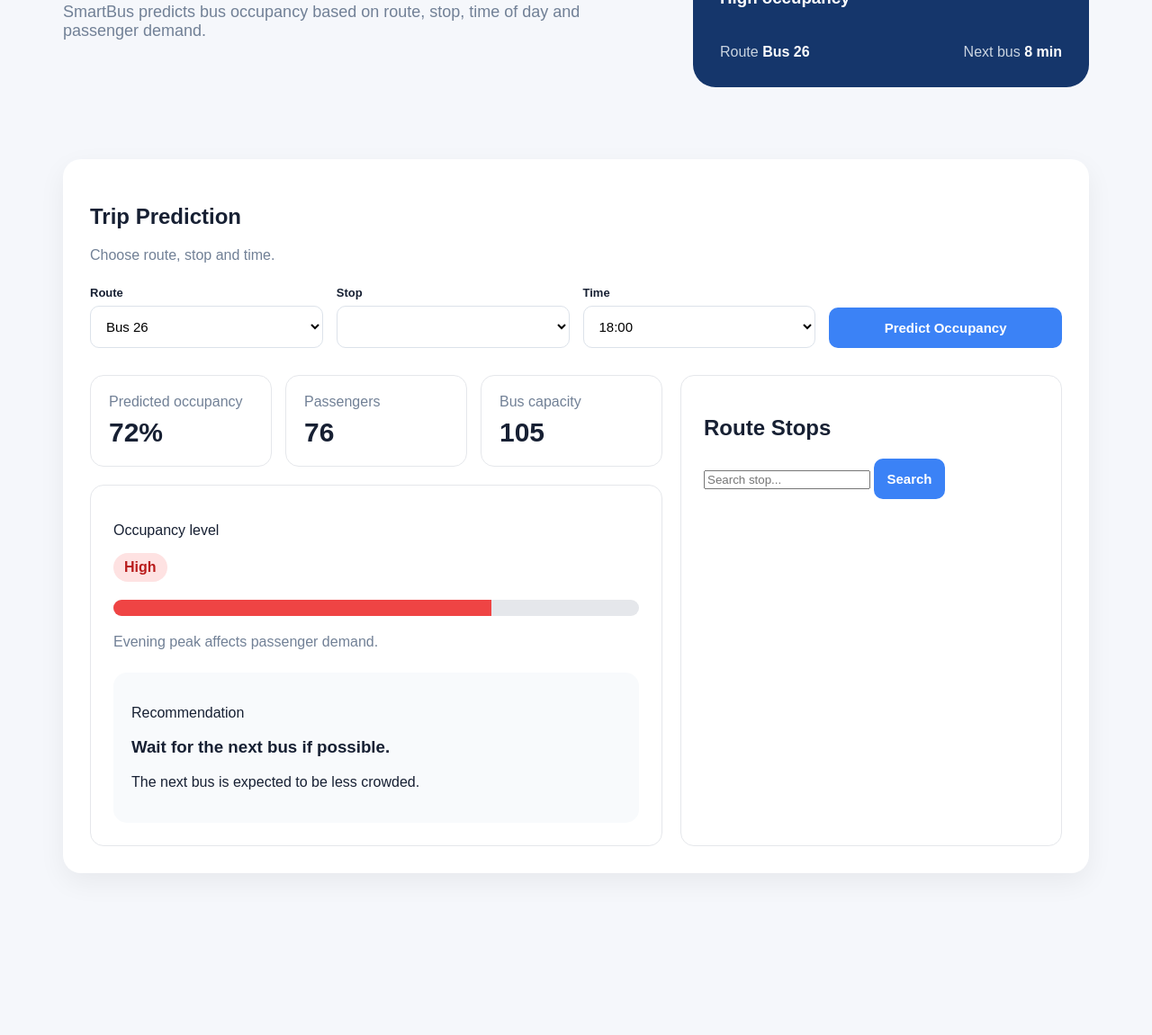
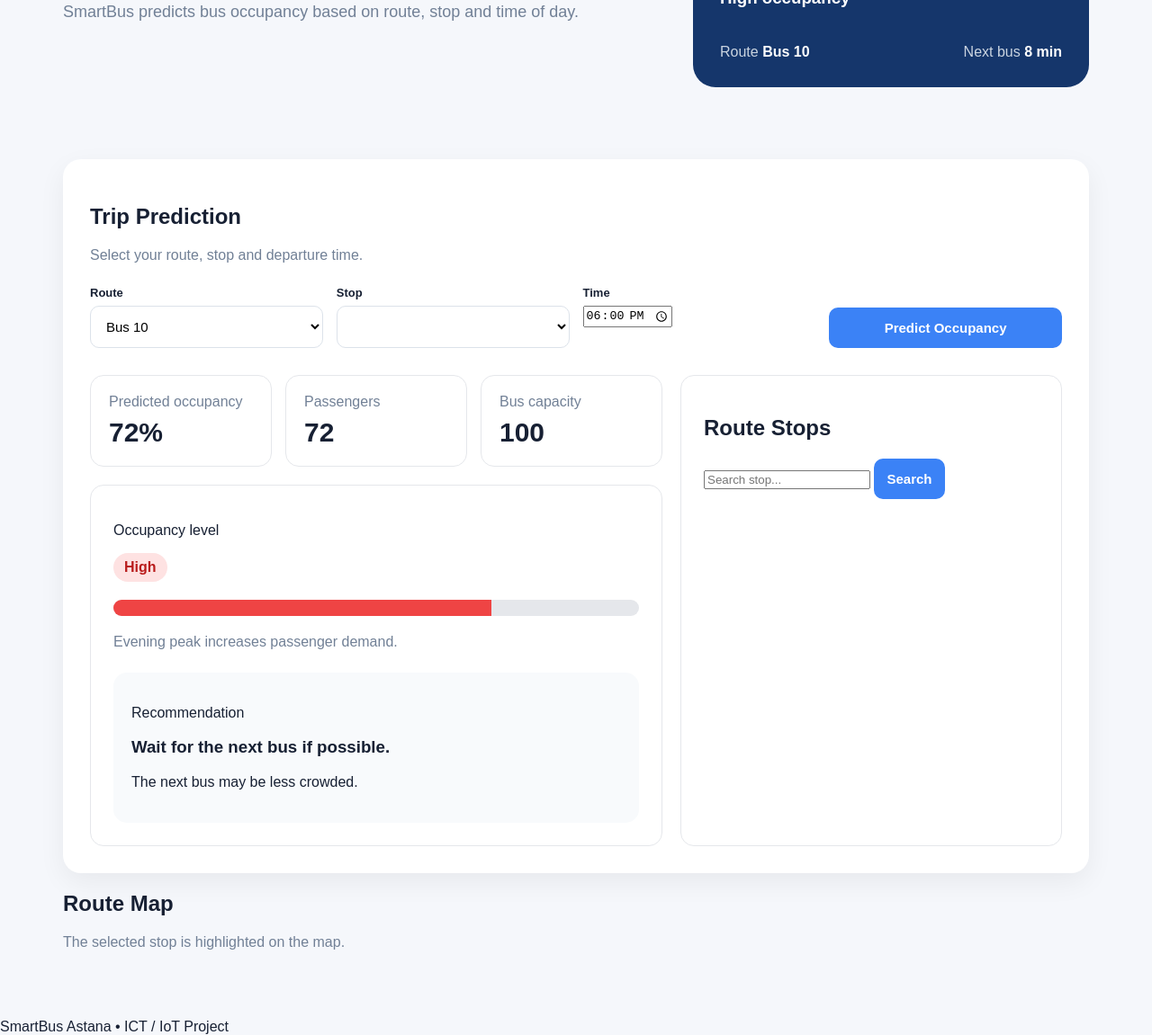
Before and after one commit to amanalikhan9020/smart-bus, a plain HTML site: page index.html in a window 1280 px wide. Shown: the part 322-1473 px from the top of the page at 90% size. Before the commit the page ends 1353 px from the top, so only its background shows below. Drawn offline with nearby package versions, Linux system fonts and the light colour scheme.

Commit message:
Revise header and hero section in index.html
Refactor index.html to improve structure and content.

```diff
--- a/index.html
+++ b/index.html
@@ -3,9 +3,15 @@
 <head>
   <meta charset="UTF-8">
   <meta name="viewport" content="width=device-width, initial-scale=1.0">
+
   <title>SmartBus Astana</title>
 
   <link rel="stylesheet" href="style.css">
+
+  <link
+    rel="stylesheet"
+    href="https://unpkg.com/leaflet@1.9.4/dist/leaflet.css"
+  >
 </head>
 
 <body>
@@ -13,44 +19,66 @@
 <header>
   <div class="logo">
     <div class="logo-box">SB</div>
+
     <div>
       <h2>SmartBus Astana</h2>
-        <p>AI Occupancy Prediction</p>
+      <p>AI Bus Occupancy Prediction</p>
     </div>
   </div>
 </header>
 
+
 <section class="hero">
+
   <div class="hero-text">
-      <span class="badge">Astana • Public Transport • AI Prediction</span>
 
-      <h1>Know how crowded your bus will be.</h1>
+    <span class="badge">
+      Astana • Public Transport • AI Prediction
+    </span>
+
+    <h1>
+      Know how crowded your bus will be.
+    </h1>
 
     <p>
       SmartBus predicts bus occupancy based on route,
-        stop, time of day and passenger demand.
+      stop and time of day.
     </p>
+
   </div>
 
+
   <div class="prediction-card">
+
     <p>Current prediction</p>
 
     <h2 id="heroPercent">72%</h2>
 
-      <h3 id="heroStatus">High occupancy</h3>
+    <h3 id="heroStatus">
+      High occupancy
+    </h3>
+
 
     <div class="hero-info">
+
       <div>
         <span>Route</span>
-          <strong id="heroRoute">Bus 26</strong>
+        <strong id="heroRoute">
+          Bus 10
+        </strong>
       </div>
 
       <div>
         <span>Next bus</span>
-          <strong id="heroNext">8 min</strong>
+        <strong id="heroNext">
+          8 min
+        </strong>
       </div>
+
     </div>
+
   </div>
+
 </section>
 
 
@@ -59,7 +87,11 @@
 <section class="main-card">
 
   <h2>Trip Prediction</h2>
-      <p class="grey">Choose route, stop and time.</p>
+
+  <p class="grey">
+    Select your route, stop and departure time.
+  </p>
+
 
   <div class="controls">
 
@@ -68,9 +100,8 @@
 
       <select id="route">
         <option value="10">Bus 10</option>
-            <option value="12">Bus 12</option>
         <option value="21">Bus 21</option>
-            <option value="26" selected>Bus 26</option>
+        <option value="26">Bus 26</option>
         <option value="40">Bus 40</option>
         <option value="44">Bus 44</option>
         <option value="50">Bus 50</option>
@@ -80,52 +111,20 @@
 
     <div>
       <label>Stop</label>
-          <select id="stop"></select>
+
+      <select id="stop">
+      </select>
     </div>
 
 
     <div>
       <label>Time</label>
 
-          <select id="time">
-            <option value="05:00">05:00</option>
-            <option value="05:30">05:30</option>
-            <option value="06:00">06:00</option>
-            <option value="06:30">06:30</option>
-            <option value="07:00">07:00</option>
-            <option value="07:30">07:30</option>
-            <option value="08:00">08:00</option>
-            <option value="08:30">08:30</option>
-            <option value="09:00">09:00</option>
-            <option value="09:30">09:30</option>
-            <option value="10:00">10:00</option>
-            <option value="10:30">10:30</option>
-            <option value="11:00">11:00</option>
-            <option value="11:30">11:30</option>
-            <option value="12:00">12:00</option>
-            <option value="12:30">12:30</option>
-            <option value="13:00">13:00</option>
-            <option value="13:30">13:30</option>
-            <option value="14:00">14:00</option>
-            <option value="14:30">14:30</option>
-            <option value="15:00">15:00</option>
-            <option value="15:30">15:30</option>
-            <option value="16:00">16:00</option>
-            <option value="16:30">16:30</option>
-            <option value="17:00">17:00</option>
-            <option value="17:30">17:30</option>
-            <option value="18:00" selected>18:00</option>
-            <option value="18:30">18:30</option>
-            <option value="19:00">19:00</option>
-            <option value="19:30">19:30</option>
-            <option value="20:00">20:00</option>
-            <option value="20:30">20:30</option>
-            <option value="21:00">21:00</option>
-            <option value="21:30">21:30</option>
-            <option value="22:00">22:00</option>
-            <option value="22:30">22:30</option>
-            <option value="23:00">23:00</option>
-          </select>
+      <input
+        type="time"
+        id="time"
+        value="18:00"
+      >
     </div>
 
 
@@ -149,12 +148,12 @@
 
         <div class="stat">
           <p>Passengers</p>
-              <h2 id="passengers">76</h2>
+          <h2 id="passengers">72</h2>
         </div>
 
         <div class="stat">
           <p>Bus capacity</p>
-              <h2 id="capacity">105</h2>
+          <h2 id="capacity">100</h2>
         </div>
 
       </div>
@@ -164,16 +163,24 @@
 
         <p>Occupancy level</p>
 
-            <span id="status" class="status high">
+        <span
+          id="status"
+          class="status high"
+        >
           High
         </span>
+
 
         <div class="progress">
           <div id="progressBar"></div>
         </div>
 
-            <p id="contextText" class="grey">
-              Evening peak affects passenger demand.
+
+        <p
+          id="contextText"
+          class="grey"
+        >
+          Evening peak increases passenger demand.
         </p>
 
 
@@ -186,7 +193,7 @@
           </h3>
 
           <p id="recommendationDetail">
-                The next bus is expected to be less crowded.
+            The next bus may be less crowded.
           </p>
 
         </div>
@@ -198,9 +205,7 @@
 
     <div class="route-box">
 
-  <h2>
-    Route Stops
-  </h2>
+      <h2>Route Stops</h2>
 
       <div class="search-box">
 
@@ -216,15 +221,38 @@
 
       </div>
 
-  <div id="routeStops">
+      <div id="routeStops"></div>
+
     </div>
 
   </div>
 
 </section>
 
+
+<section class="map-section">
+
+  <h2>Route Map</h2>
+
+  <p class="grey">
+    The selected stop is highlighted on the map.
+  </p>
+
+  <div id="map"></div>
+
+</section>
+
 </main>
 
+
+<footer>
+  SmartBus Astana • ICT / IoT Project
+</footer>
+
+
+<script
+  src="https://unpkg.com/leaflet@1.9.4/dist/leaflet.js">
+</script>
 
 <script src="script.js"></script>
 
```
Lines whose indentation alone changed are shown as unchanged.
